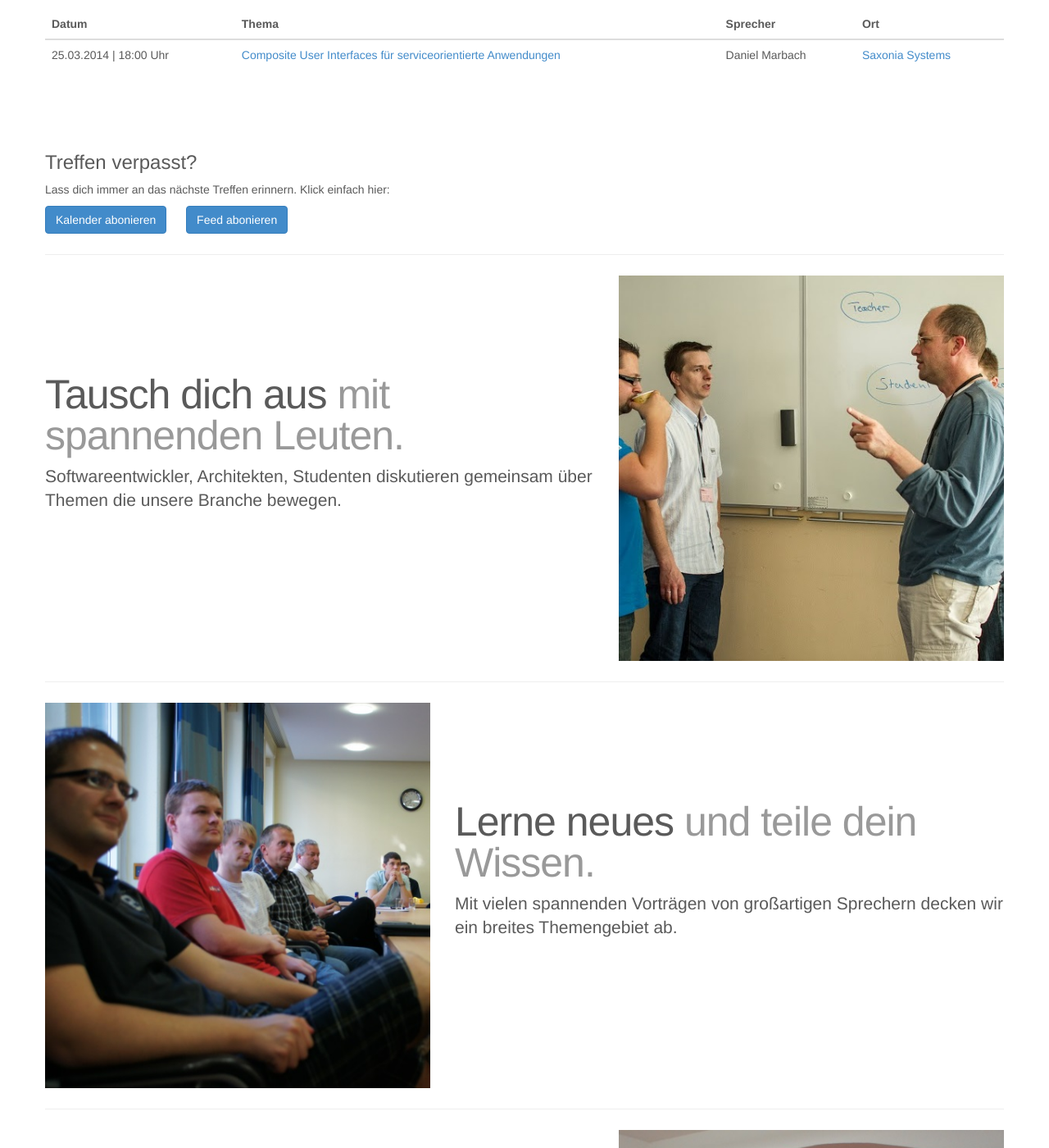
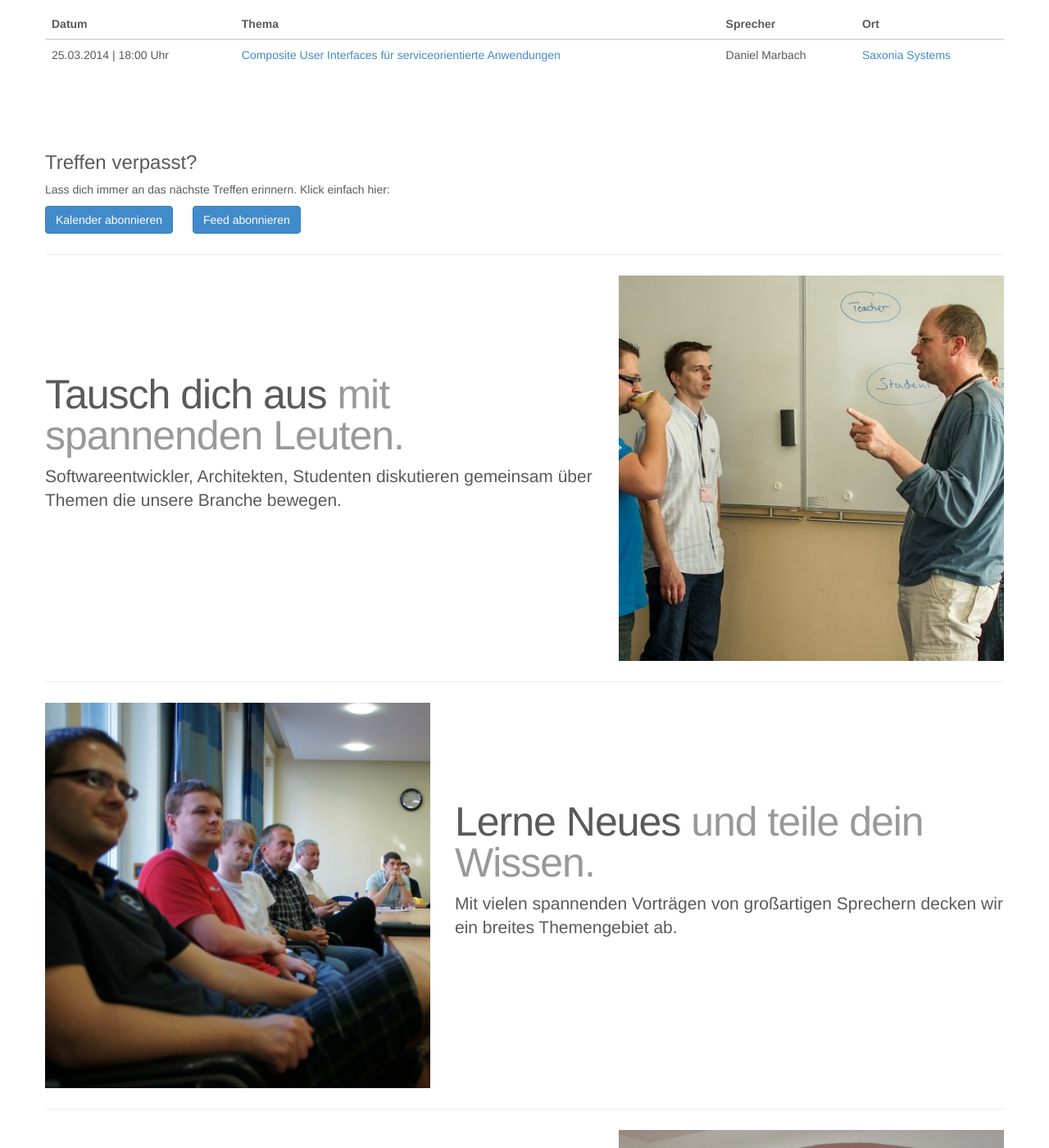
Before and after one commit to dddotnet/dddotnet.github.io, a Jekyll site: the page built from index.html, in a window 1280 px wide and 1400 px high, scrolled down 529 px. Shown: the whole window at 82% size. Built offline with Jekyll 4.4.1, drawn with Linux system fonts in a browser that asks for light colours; nearby versions of some CDN libraries; Markdown is read by kramdown in place of the engine named in the settings.

Commit message:
typos removed

```diff
--- a/index.html
+++ b/index.html
@@ -71,8 +71,8 @@ layout: head_layout
                             <h1>Wir treffen uns</h1>
                             <p>und jeder kann teilnehmen. Wir halten dich auf dem Laufenden, komm einfach vorbei :)</p>
 							<p>
-								<a class="btn btn-large btn-primary" href="webcal://www.dd-dotnet.de/calendar.ics">Kalender abonieren</a>
-								<a class="btn btn-large btn-primary" href="atom.xml" style="margin-left: 20px">Feed abonieren</a>
+								<a class="btn btn-large btn-primary" href="webcal://www.dd-dotnet.de/calendar.ics">Kalender abonnieren</a>
+								<a class="btn btn-large btn-primary" href="atom.xml" style="margin-left: 20px">Feed abonnieren</a>
 							</p>
                         </div>
                         <div class="background"></div>
@@ -136,8 +136,8 @@ layout: head_layout
             </tbody>
         </table>
         <h3>Treffen verpasst?</h3>
-        <p>Lass dich immer an das nächste Treffen erinnern. Klick einfach hier:</p><p><a class="btn btn-large btn-primary" href="webcal://www.dd-dotnet.de/calendar.ics">Kalender abonieren</a>
-        <a class="btn btn-large btn-primary" href="atom.xml" style="margin-left: 20px">Feed abonieren</a></p>
+        <p>Lass dich immer an das nächste Treffen erinnern. Klick einfach hier:</p><p><a class="btn btn-large btn-primary" href="webcal://www.dd-dotnet.de/calendar.ics">Kalender abonnieren</a>
+        <a class="btn btn-large btn-primary" href="atom.xml" style="margin-left: 20px">Feed abonnieren</a></p>
 
         <!-- START THE FEATURETTES -->
 
@@ -160,7 +160,7 @@ layout: head_layout
                 <img class="featurette-image img-responsive" src="Images/menschen4.jpg" style="width: 470px; height: 470px" alt="">
             </div>
             <div class="col-md-7">
-                <h2 class="featurette-heading">Lerne neues <span class="text-muted">und teile dein Wissen.</span></h2>
+                <h2 class="featurette-heading">Lerne Neues <span class="text-muted">und teile dein Wissen.</span></h2>
                 <p class="lead">
                     Mit vielen spannenden Vortr&auml;gen von gro&szlig;artigen Sprechern decken wir ein breites Themengebiet ab.
                 </p>
```
